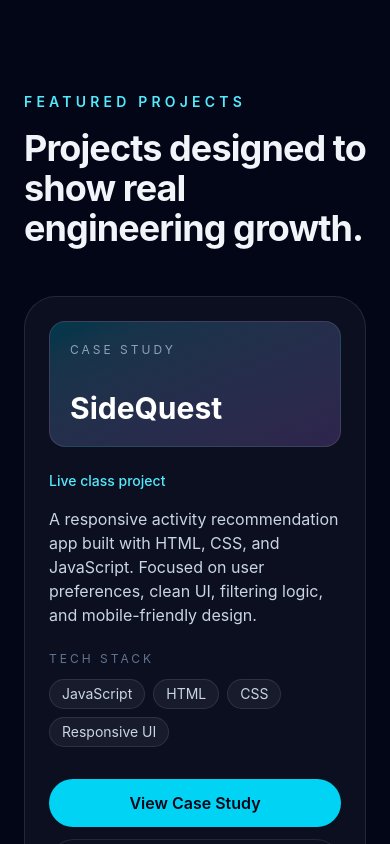
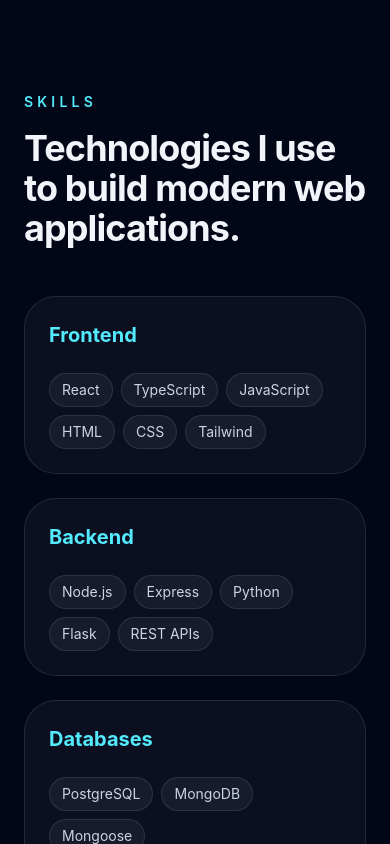
Before and after one commit to rycaillet/ryan-portfolio, a React (Vite) app: page / in a window 390 px wide. Shown: the part 5940-6784 px from the top of the page. Built offline with nearby package versions, Linux system fonts and the light colour scheme.

Commit message:
Create animated skills showcase

```diff
--- a/src/App.tsx
+++ b/src/App.tsx
@@ -7,6 +7,7 @@
 import { ProjectsSection } from './components/sections/ProjectsSection'
 import { ScrollProgress } from './components/ui/ScrollProgress'
 import { EngineeringPhilosophy } from './components/sections/EngineeringPhilosophy'
+import { SkillsSection } from './components/sections/SkillsSection'
 
 function App() {
   return (
@@ -18,6 +19,7 @@
       <ImpactStats />
       <JourneyTimeline />
       <EngineeringPhilosophy />
+      <SkillsSection />
       <ProjectsSection />
       <ContactSection />
     </main>
--- /dev/null
+++ b/src/components/sections/SkillsSection.tsx
@@ -0,0 +1,67 @@
+import { motion } from 'framer-motion'
+
+const skillGroups = [
+  {
+    title: 'Frontend',
+    skills: ['React', 'TypeScript', 'JavaScript', 'HTML', 'CSS', 'Tailwind'],
+  },
+  {
+    title: 'Backend',
+    skills: ['Node.js', 'Express', 'Python', 'Flask', 'REST APIs'],
+  },
+  {
+    title: 'Databases',
+    skills: ['PostgreSQL', 'MongoDB', 'Mongoose'],
+  },
+  {
+    title: 'Tools & Practices',
+    skills: ['Git', 'GitHub', 'VS Code', 'Agile', 'Documentation', 'Testing'],
+  },
+]
+
+export function SkillsSection() {
+  return (
+    <section className="mx-auto max-w-7xl py-24">
+      <motion.div
+        initial={{ opacity: 0, y: 30 }}
+        whileInView={{ opacity: 1, y: 0 }}
+        viewport={{ once: true }}
+        transition={{ duration: 0.7 }}
+      >
+        <p className="text-sm font-semibold uppercase tracking-[0.3em] text-cyan-300">
+          Skills
+        </p>
+
+        <h2 className="mt-4 max-w-3xl text-4xl font-bold tracking-tight sm:text-5xl">
+          Technologies I use to build modern web applications.
+        </h2>
+      </motion.div>
+
+      <div className="mt-12 grid gap-6 lg:grid-cols-4">
+        {skillGroups.map((group, index) => (
+          <motion.article
+            key={group.title}
+            className="rounded-[2rem] border border-white/10 bg-white/[0.04] p-6"
+            initial={{ opacity: 0, y: 35 }}
+            whileInView={{ opacity: 1, y: 0 }}
+            viewport={{ once: true }}
+            transition={{ duration: 0.6, delay: index * 0.1 }}
+          >
+            <h3 className="text-xl font-bold text-cyan-300">{group.title}</h3>
+
+            <div className="mt-6 flex flex-wrap gap-2">
+              {group.skills.map((skill) => (
+                <span
+                  key={skill}
+                  className="rounded-full border border-white/10 bg-white/5 px-3 py-1.5 text-sm text-slate-300"
+                >
+                  {skill}
+                </span>
+              ))}
+            </div>
+          </motion.article>
+        ))}
+      </div>
+    </section>
+  )
+}
```
